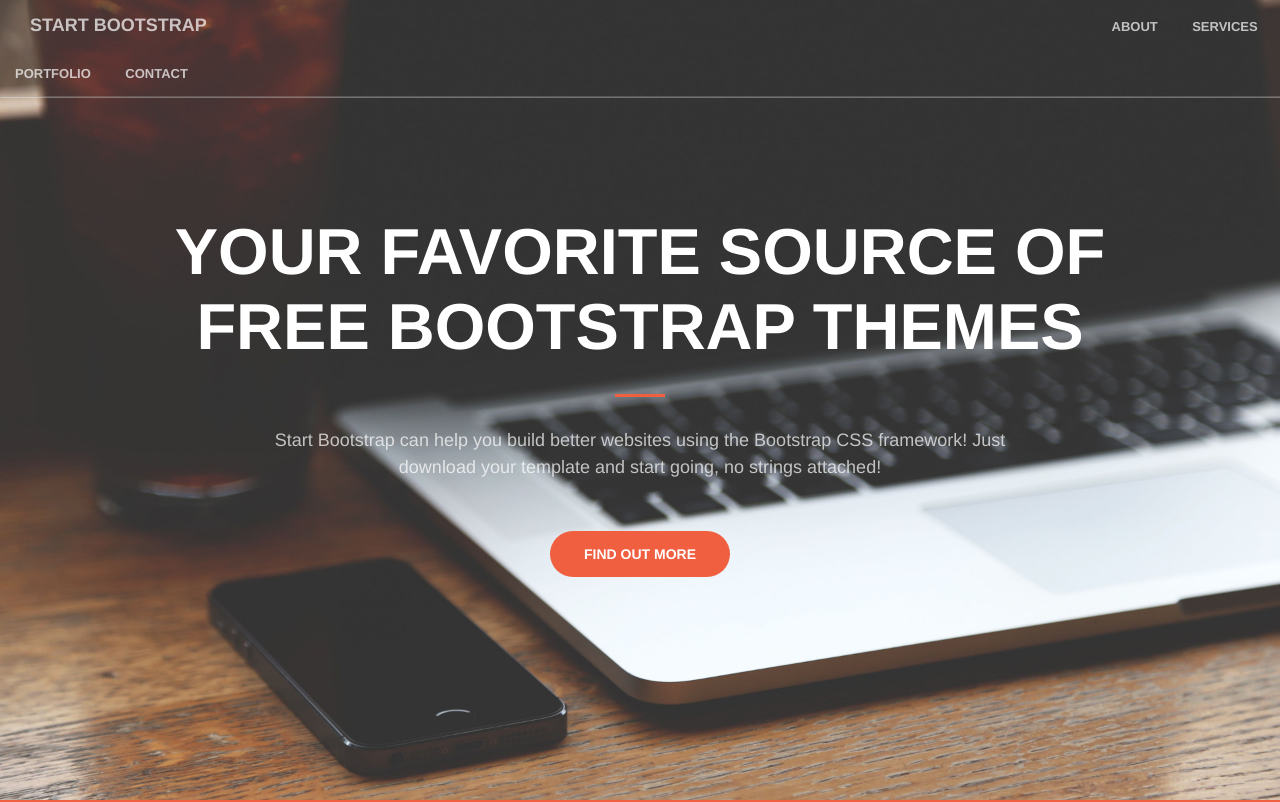
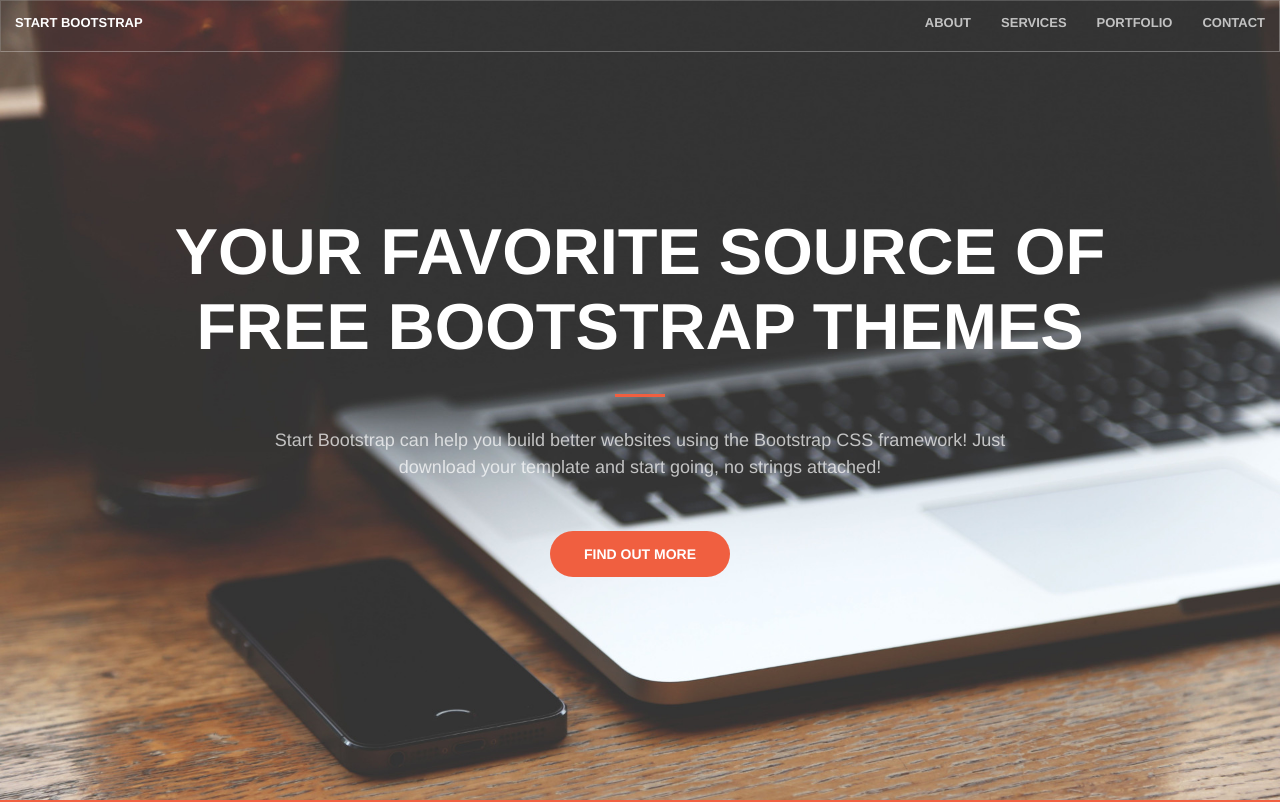
Before and after one commit to bai1024/start-bootstrap-site, a plain HTML site: page index.html in a window 1280 px wide. Shown: the top 802 px of the page. Drawn offline with Linux system fonts and the light colour scheme.

Commit message:
修改css样式

```diff
--- a/index.html
+++ b/index.html
@@ -9,16 +9,16 @@
 
 <body>
   <div class="header">
-
     <div class="nav">
       <p>START BOOTSTRAP</p>
+      <div>
       <p>ABOUT</p>
       <p>SERVICES</p>
       <p>PORTFOLIO</p>
       <p>CONTACT</p>
-      <hr>
+      </div>
     </div>
-
+    <hr>
     <div class="container">
 
       <h1>YOUR FAVORITE SOURCE OF FREE BOOTSTRAP THEMES</h1>
--- a/main.css
+++ b/main.css
@@ -14,10 +14,23 @@ body{
 .nav{
   position: fixed;
   width: 100%;
+  display: flex;
+  justify-content: space-between;
  }
 
 .nav > p{
-  display: inline-block;
+  color: rgba(255, 255, 255, 0.701961);
+  font-weight: bold;
+  font-size: 13px;
+  padding:15px;
+  margin: 0;
+}
+
+.nav > div {
+  display: flex;
+ }
+
+.nav > div > p {
   color: rgba(255, 255, 255, 0.701961);
   font-weight: bold;
   font-size: 13px;
@@ -30,15 +43,10 @@ body{
   cursor: pointer;
 }
 
-.nav > p:nth-child(1){
-  margin-right: 68%;
-  margin-left: 15px;
-  font-size: 18px;
-}
-
-.nav > hr:last-child{
+.header > hr {
+  margin-top: 0;
+  padding-top: 50px;
   border-color: rgba(255, 255, 255, 0.3);
-  margin-top: 0;
 }
 
 .container{
@@ -299,15 +307,10 @@ footer > p{
 }
 
 .icon{
+  display: flex;
   width: 55%;
   margin:auto;
-}
-
-.icon-box{
-  margin-left:8%;
-  width: 16.6%;
-  display: inline-block;
-  padding: 0 15px;
+  justify-content: space-around;
   text-align: center;
 }
 
@@ -318,11 +321,6 @@ footer > p{
 .icon-box > p{
   font-size: 16px;
   color: rgb(240, 95, 64);
-  margin:0 auto 20px;
-}
-
-.icon-box:nth-child(1){
-  margin-left:12.5%;
 }
 
 .icon-box > p:hover{
```
